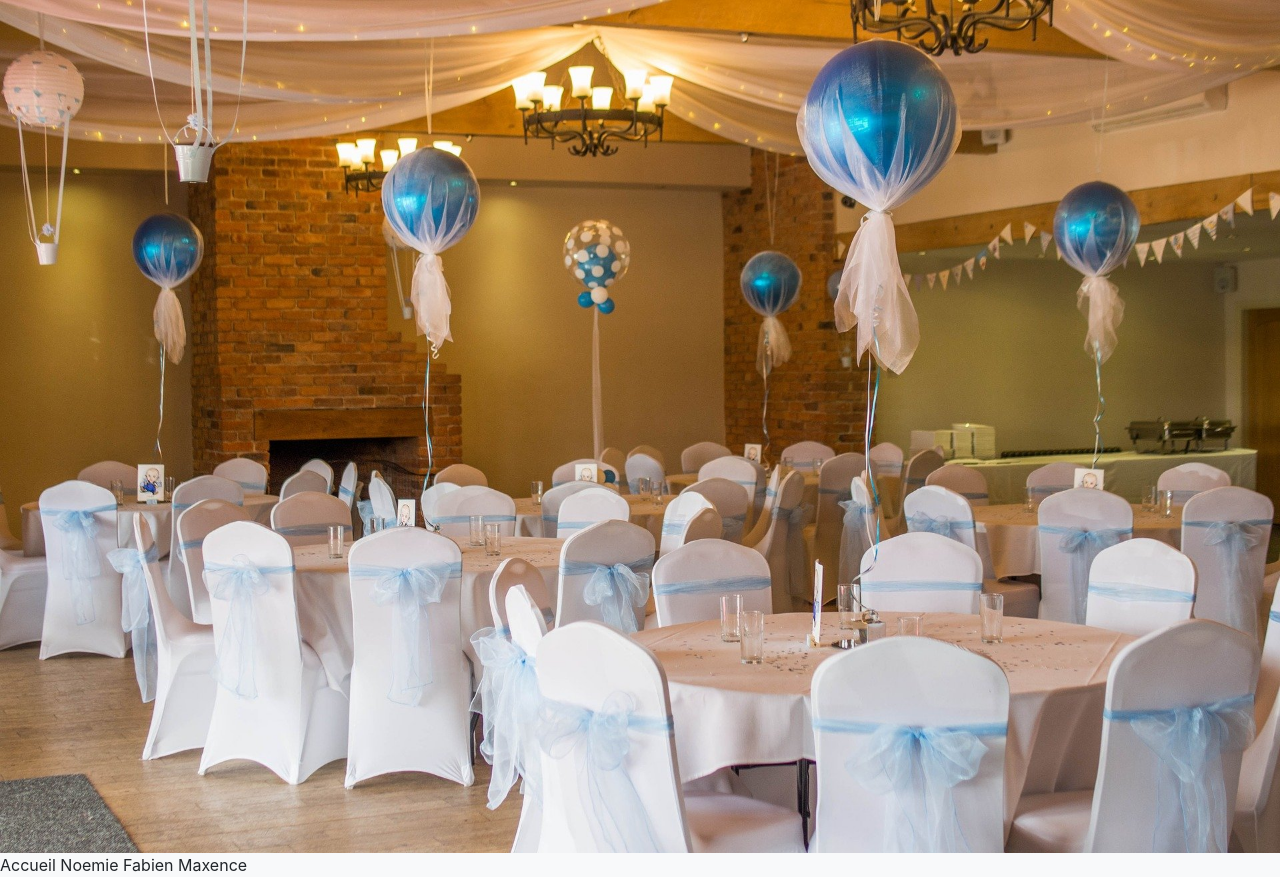
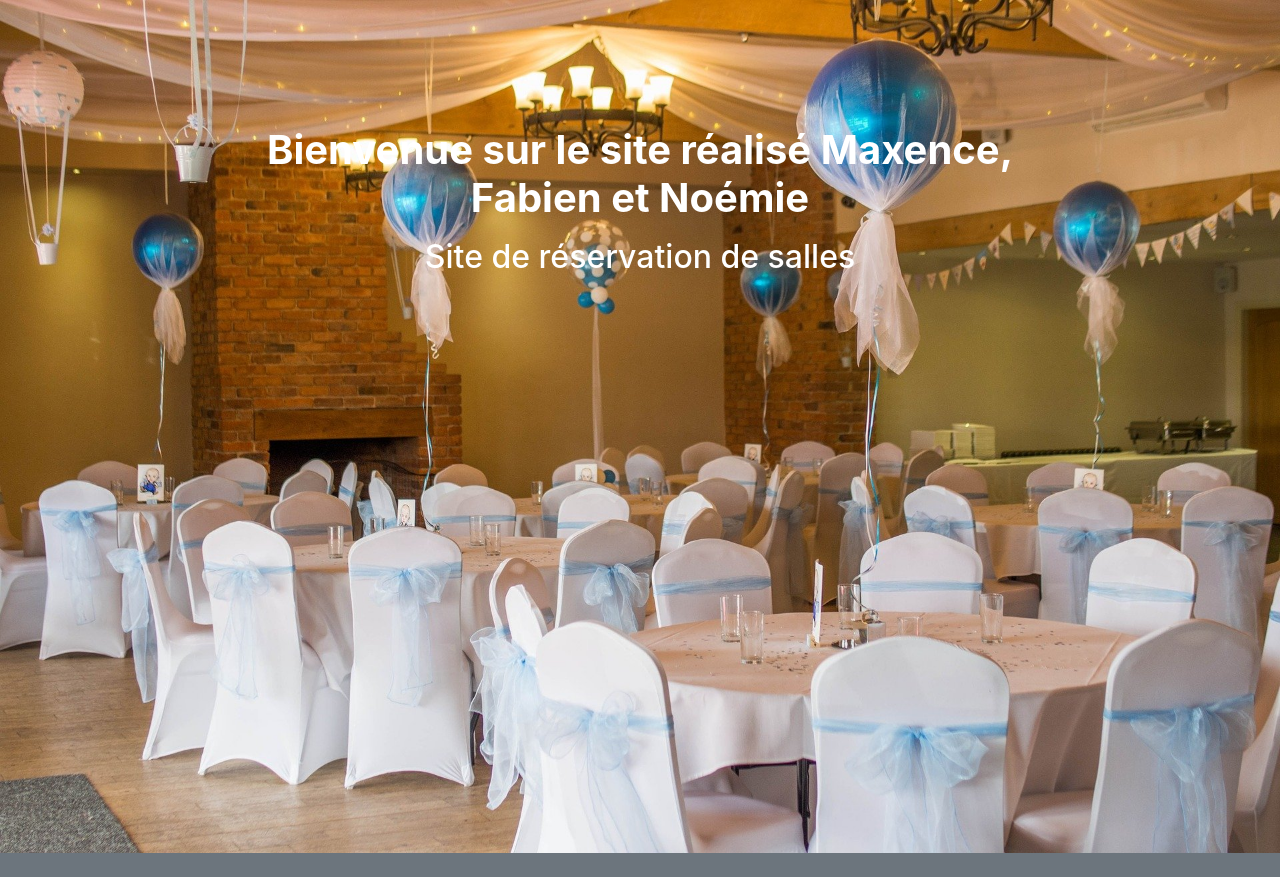
Before and after one commit to Floutts/Workshop3, a PHP site: template src/vue/index.html.twig in a window 1280 px wide. Shown: the part 58-935 px from the top of the page. After the commit the page ends 911 px from the top, so only its background shows below. Run offline with PHP 8.4, Linux system fonts and the light colour scheme; the template is opened without the code that fills it, so the values that code supplies are empty; some libraries are stand-ins or nearby versions.

Commit message:
telechargement + design

```diff
--- a/src/vue/index.html.twig
+++ b/src/vue/index.html.twig
@@ -2,11 +2,16 @@
 {% block title %} {{ parent() }} Accueil {% endblock %}
 {% block pasCentre %}
 
-        <img src="images/SalleFete.jpg" class="img-fluid" width="100%" height="100" >
+    <link href="css/styles.css" rel="stylesheet">
 
-    Accueil
-    Noemie
-    Fabien
-    Maxence
+       <h1>
+      <b> Bienvenue sur le site réalisé Maxence, Fabien et Noémie</b>
+       </h1>
+
+        <h2>
+            Site de réservation de salles
+        </h2>
+        <img src="images/SalleFete.jpg" class="img-fluid">
+        <div id="test" class="test"></div>
 
 {% endblock %}
--- /dev/null
+++ b/web/css/styles.css
@@ -0,0 +1,21 @@
+/* GENERAL */
+
+h1{
+    text-align:center;
+    margin:auto;
+    position: absolute;
+    top:23%;
+    right: 20%;
+    left: 20%;
+    color:white;
+}
+
+h2{
+    text-align:center;
+    margin:auto;
+    position: absolute;
+    top:37%;
+    right: 20%;
+    left: 20%;
+    color:white;
+}
```
Also changed, not shown: src/controleur/controleur_reserver.php (+19 -3 lines), src/vue/calendrier.html.twig (line endings or trailing spaces).
